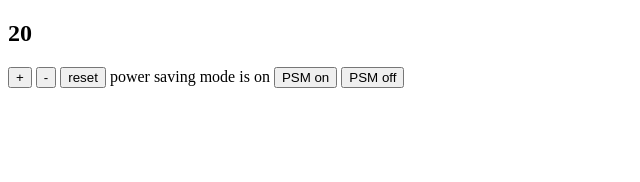
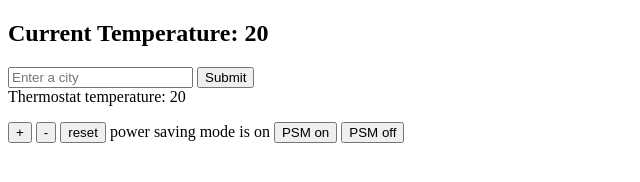
Before and after one commit to BenChallenor/thermostat_friday, a plain HTML site: page index.html in a window 1280 px wide. Shown: the whole page, without its empty margins (0-640 px from the left). Drawn offline with Linux system fonts and the light colour scheme; no server answers.

Commit message:
Connect to open weather API to display current temperature

```diff
--- a/index.html
+++ b/index.html
@@ -14,7 +14,13 @@
 
   <body>
     <section>
-      <h1 id="temperature"></h1>
+      <h1>Current Temperature: <span id="current-temperature">20</span></h1>
+      <form id="select-city">
+        <input id="current-city" type="text" placeholder="Enter a city"></input>
+        <input type="submit"></input>
+      </form>
+      </select>
+      Thermostat temperature: <span id="temperature"></span>
       <p>
         <button id="temperature-up">+</button>
         <button id="temperature-down">-</button>
--- a/src/interface.js
+++ b/src/interface.js
@@ -6,6 +6,7 @@ $(document).ready(function() {
     $('#temperature').attr('class', thermostat.energyUsage());
   }
   updateTemperature()
+  displayWeather('London')
 
   $('#temperature-up').on('click', function() {
     thermostat.increase();
@@ -34,6 +35,21 @@ $(document).ready(function() {
     updateTemperature();
   })
 
+  $('#select-city').submit(function(event) {
+    event.preventDefault();
+    var city = $('#current-city').val();
+    displayWeather(city)
+  });
+
+  function displayWeather(city) {
+   var url = 'http://api.openweathermap.org/data/2.5/weather?q=' + city;
+   var token = '&appid=5b7ef2dd4272204b858df6076fe0b94e';
+   var units = '&units=metric';
+   $.get(url + token + units, function(response) {
+     $('#current-temperature').text(response.main.temp);
+   });
+  };
+
 
 
 
```
